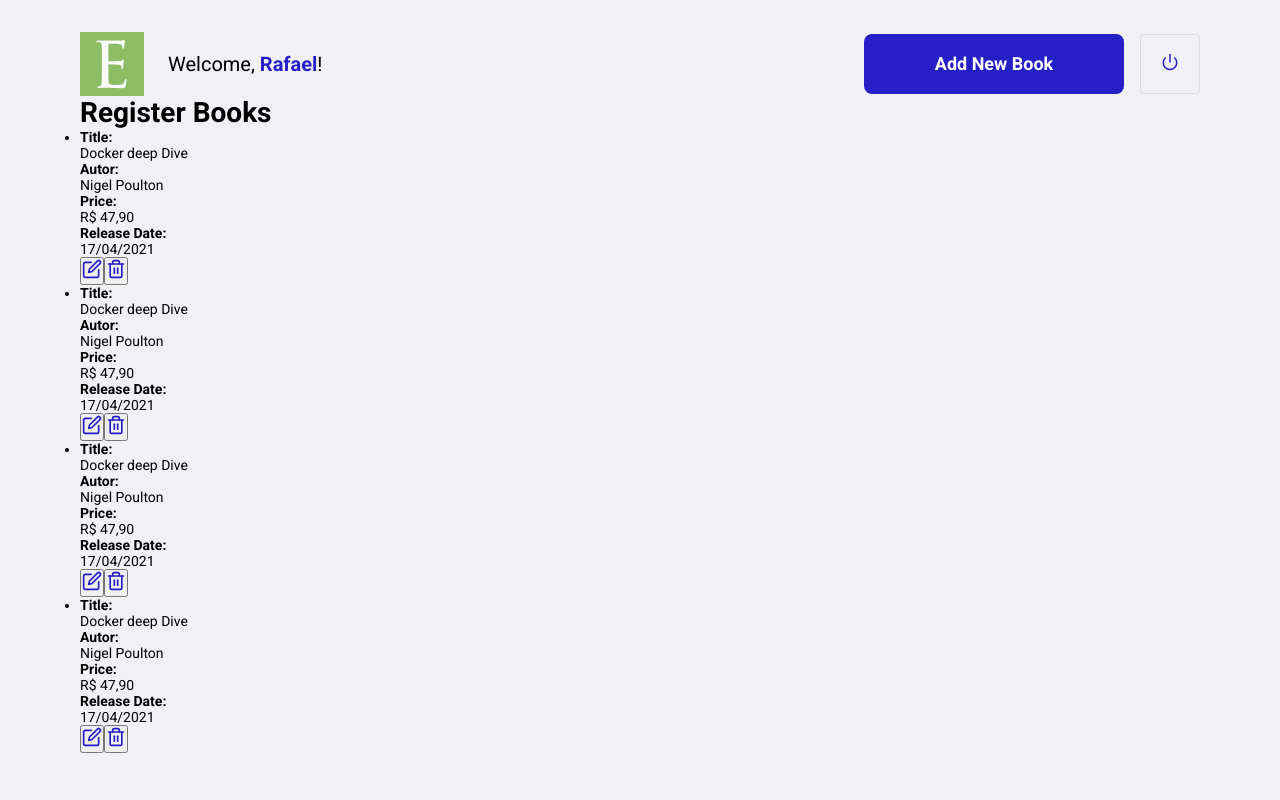
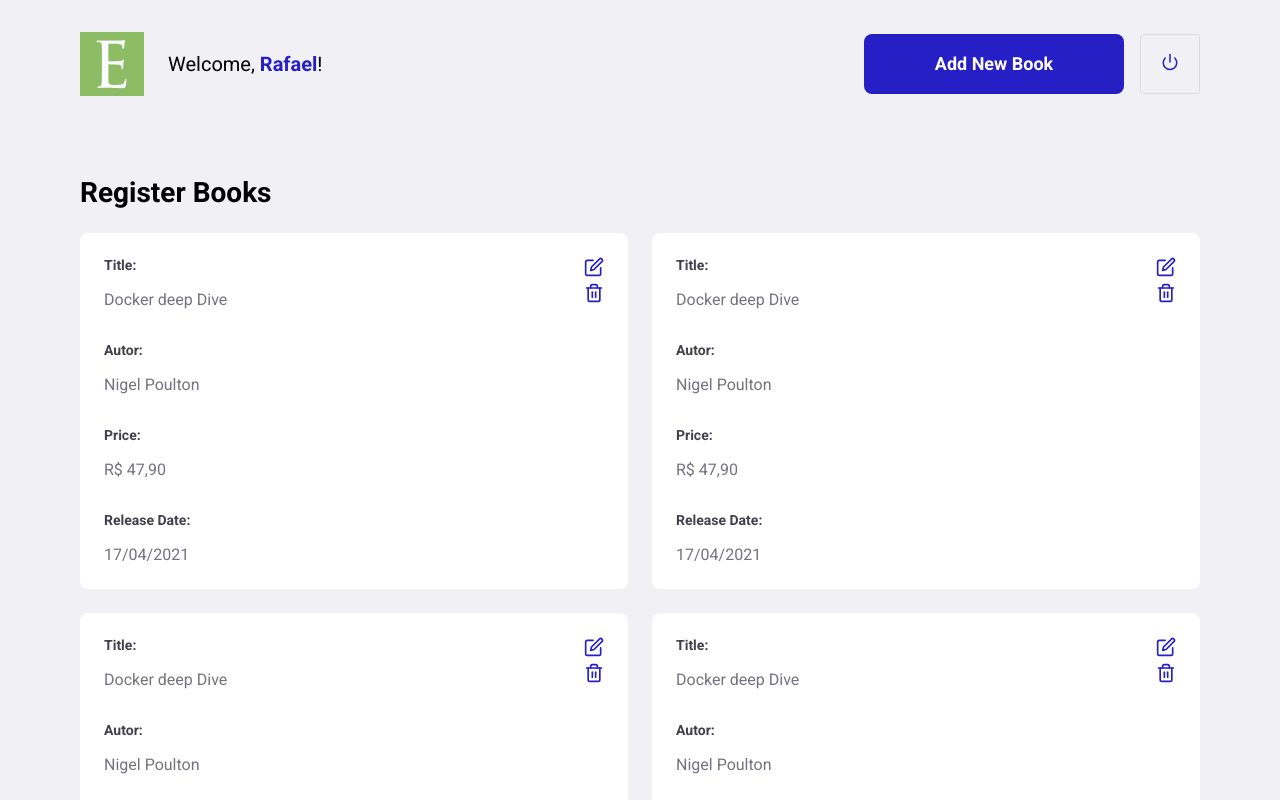
Before and after one commit to RafaelMenezess/react-js-dotnet6-api, a React (Create React App) app in the folder client/: page /book in a window 1280 px wide. Shown: the top 800 px of the page. Built offline with nearby package versions, Linux system fonts and the light colour scheme.

Commit message:
estilizando-tela-books

```diff
--- a/client/src/pages/Book/styles.css
+++ b/client/src/pages/Book/styles.css
@@ -42,3 +42,54 @@
 .book-container header button:hover{
     border-color: #251FC5;
 }
+
+.book-container h1{
+    margin-top: 80px;
+    margin-bottom: 24px;
+}
+
+.book-container ul{
+    display: grid;
+    grid-template-columns: repeat(2, 1fr);
+    grid-gap: 24px;
+    list-style: none;
+}
+
+.book-container li{
+    background: #FFF;
+    padding: 24px;
+    border-radius: 8px;
+    position: relative;
+}
+
+.book-container ul li button{
+    position: absolute;
+    right: 24px;
+    top: 24px;
+    border: 0;
+    background: transparent;
+}
+
+.book-container ul li button + button{
+    top: 50px;
+}
+
+.book-container ul li button:hover{
+    opacity: 0.8;
+}
+
+.book-container ul li strong{
+    display: block;
+    margin-bottom: 16px;
+    color: #41414D;
+}
+
+.book-container ul li p + strong{
+    margin-top: 32px;
+}
+
+.book-container ul li p{
+    color: #737380;
+    line-height: 21px;
+    font-size: 16px;
+}
```
